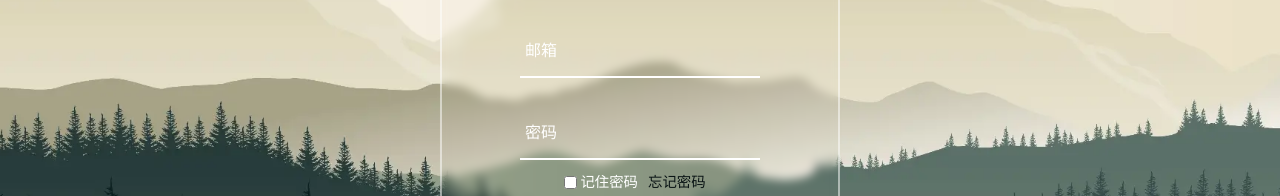
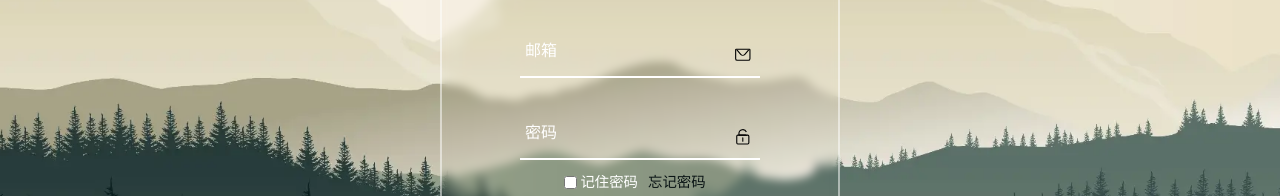
Before and after one commit to Einsbo/Vue3-Element-Admin, a Vue app: page / in a window 1280 px wide. Shown: the part 271-467 px from the top of the page. Built offline with nearby package versions, Linux system fonts and the light colour scheme.

Commit message:
22:16 2023/8/6

```diff
--- a/components.d.ts
+++ b/components.d.ts
@@ -7,7 +7,6 @@ export {}
 
 declare module 'vue' {
   export interface GlobalComponents {
-    ElButton: typeof import('element-plus/es')['ElButton']
     ElIcon: typeof import('element-plus/es')['ElIcon']
     HelloWorld: typeof import('./src/components/HelloWorld.vue')['default']
     IconCommunity: typeof import('./src/components/icons/IconCommunity.vue')['default']
@@ -15,7 +14,6 @@ declare module 'vue' {
     IconEcosystem: typeof import('./src/components/icons/IconEcosystem.vue')['default']
     IconSupport: typeof import('./src/components/icons/IconSupport.vue')['default']
     IconTooling: typeof import('./src/components/icons/IconTooling.vue')['default']
-    IEpExpand: typeof import('~icons/ep/expand')['default']
     RouterLink: typeof import('vue-router')['RouterLink']
     RouterView: typeof import('vue-router')['RouterView']
     TheWelcome: typeof import('./src/components/TheWelcome.vue')['default']
--- a/src/main.ts
+++ b/src/main.ts
@@ -5,12 +5,7 @@ import "./style/index.scss";
 
 import router from "./router";
 
-import * as ElementPlusIconsVue from "@element-plus/icons-vue";
-
 const app = createApp(App);
 
-// for (const [key, component] of Object.entries(ElementPlusIconsVue)) {
-//   app.component(key, component);
-// }
 
 app.use(router).mount("#app");
--- a/src/views/login/index.vue
+++ b/src/views/login/index.vue
@@ -5,12 +5,13 @@
         <h2>login</h2>
         <div class="inputbox">
           <!-- <ion-icon name="mail-outline"></ion-icon> -->
+          <el-icon><Message /></el-icon>
           <input type="email" required />
-
           <label for="">邮箱</label>
         </div>
 
         <div class="inputbox">
+          <el-icon><Unlock /></el-icon>
           <!-- <ion-icon name="lock-closed-outline"></ion-icon> -->
           <input type="passowrd" required />
           <label for="">密码</label>
@@ -32,7 +33,7 @@
 </template>
 
 <script setup lang="ts">
-import { Lock } from "@element-plus/icons-vue";
+import { Message, Unlock } from "@element-plus/icons-vue";
 </script>
 
 <style scoped lang="scss">
@@ -78,6 +79,14 @@ section {
       margin: 30px 0;
       widows: 310px;
       border-bottom: 2px solid #fff;
+
+      .el-icon {
+        position: absolute;
+        right: 8px;
+        color: #000;
+        font-size: 110%;
+        top: 20px;
+      }
 
       label {
         position: absolute;
```
